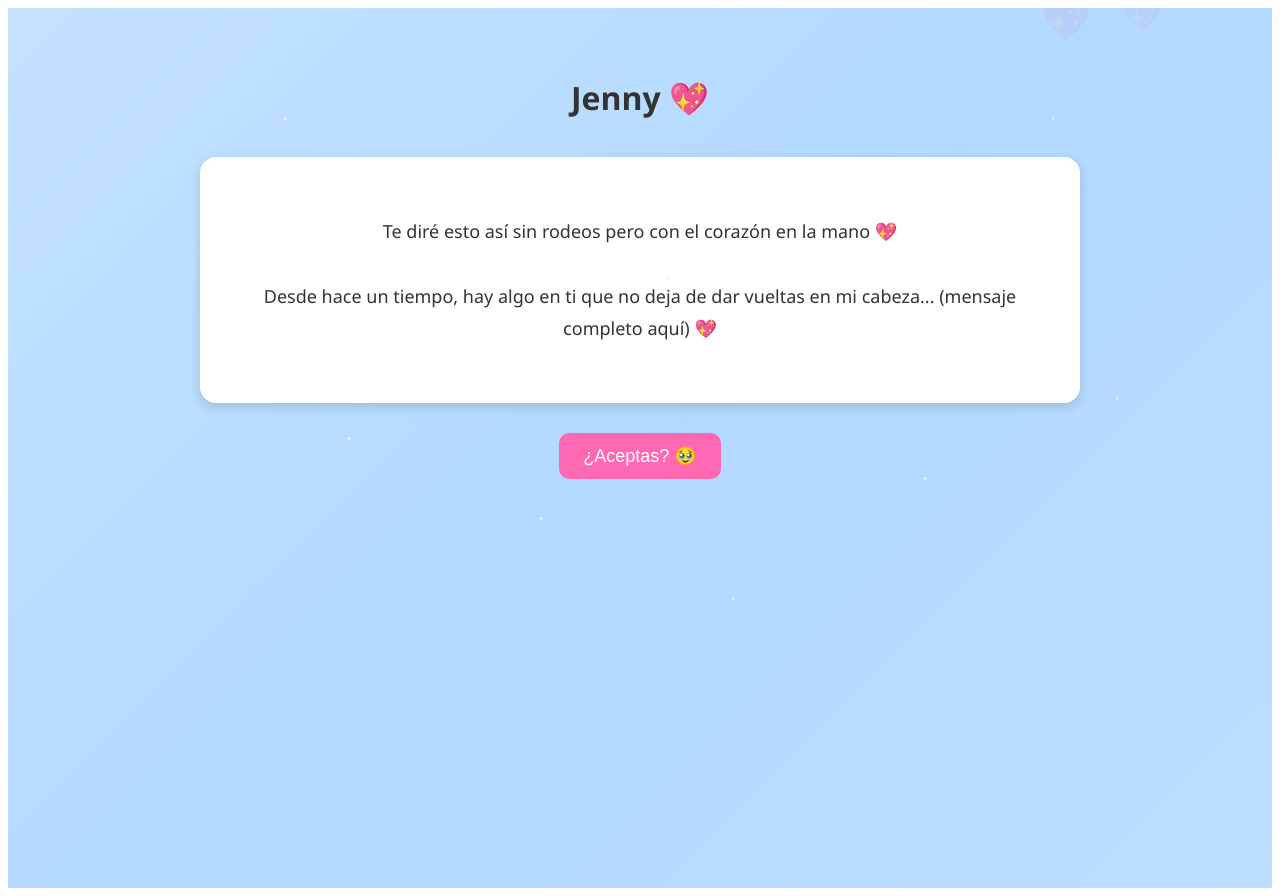
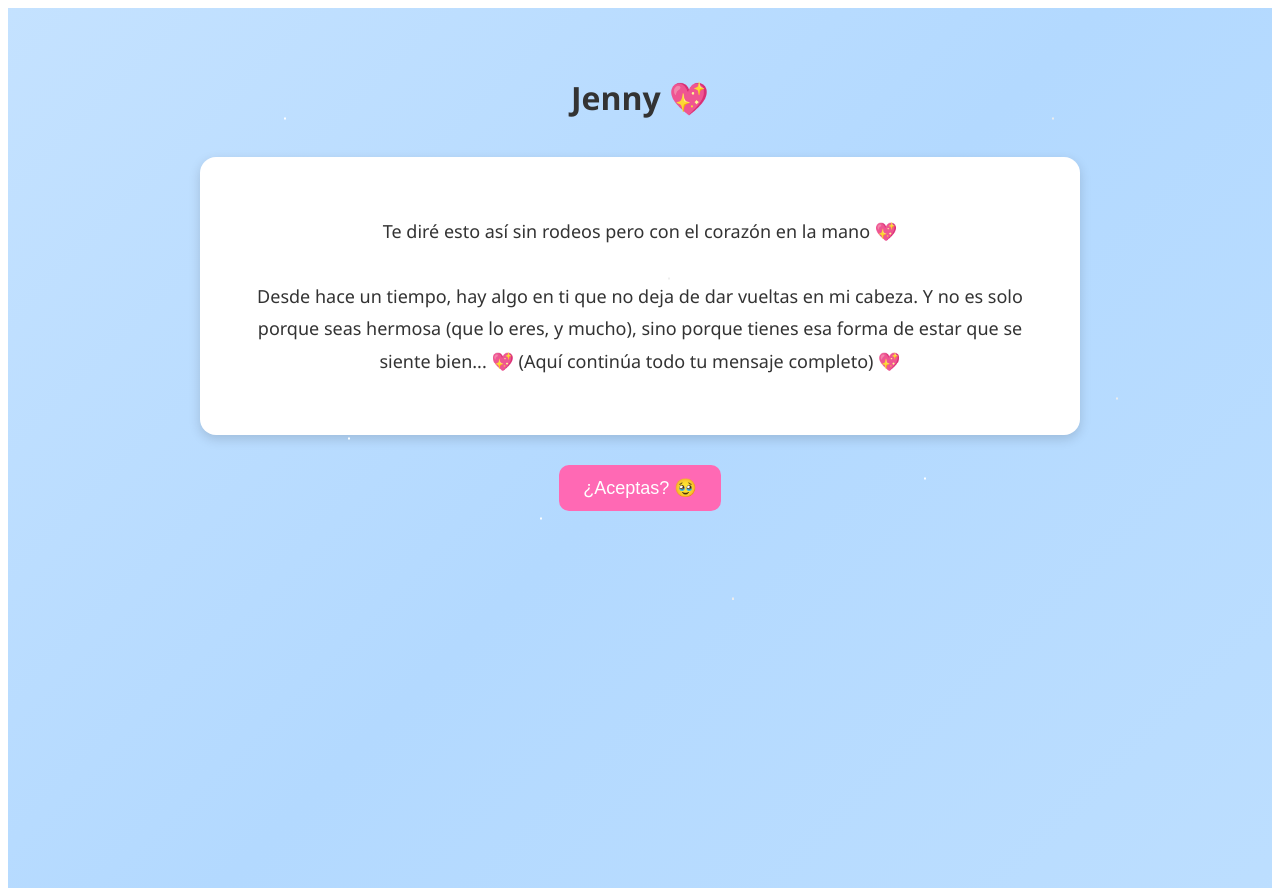
Before and after one commit to alexgrt1/page-love, a React (Vite) app in the folder frontend/: page /sorpresa in a window 1280 px wide. Both pictures are taken after a click on the button "Abrir". Built offline with nearby package versions, Linux system fonts and the light colour scheme.

Commit message:
animacion 3

```diff
--- a/frontend/src/Sorpresa.tsx
+++ b/frontend/src/Sorpresa.tsx
@@ -5,6 +5,7 @@ function Sorpresa() {
   const [respuesta, setRespuesta] = useState<null | 'si' | 'no'>(null);
   const [mostrarCarta, setMostrarCarta] = useState(false);
   const [animandoCarta, setAnimandoCarta] = useState(false);
+  const [mostrarBrillos, setMostrarBrillos] = useState(false);
 
   useEffect(() => {
     const audio = new Audio('/musica.mp3');
@@ -44,6 +45,24 @@ function Sorpresa() {
 
       <div className="estrellas"></div>
 
+      {mostrarBrillos && (
+        <div className="brillos">
+          {Array.from({ length: 25 }).map((_, i) => (
+            <span
+              key={i}
+              className="destello"
+              style={{
+                top: `${50 + Math.random() * 30 - 15}%`,
+                left: `${50 + Math.random() * 30 - 15}%`,
+                color: ['#fff', '#ffc0cb', '#ffcc70'][i % 3],
+              }}
+            >
+              ✨
+            </span>
+          ))}
+        </div>
+      )}
+
       {!mostrarCarta ? (
         <div style={styles.cartaCerrada} className={animandoCarta ? 'carta-abriendo' : ''}>
           <div className="icono-carta">✉️</div>
@@ -52,9 +71,11 @@ function Sorpresa() {
           <button
             onClick={() => {
               setAnimandoCarta(true);
+              setMostrarBrillos(true);
               setTimeout(() => {
                 setMostrarCarta(true);
                 setAnimandoCarta(false);
+                setTimeout(() => setMostrarBrillos(false), 2000);
               }, 1000);
             }}
             style={styles.mainButton}
@@ -69,7 +90,9 @@ function Sorpresa() {
           <div style={styles.paper}>
             <p style={styles.text}>
               Te diré esto así sin rodeos pero con el corazón en la mano 💖{'\n\n'}
-              Desde hace un tiempo, hay algo en ti que no deja de dar vueltas en mi cabeza... (mensaje completo aquí) 💖
+              Desde hace un tiempo, hay algo en ti que no deja de dar vueltas en mi cabeza. Y no es solo porque
+              seas hermosa (que lo eres, y mucho), sino porque tienes esa forma de estar que se siente bien... 💖
+              (Aquí continúa todo tu mensaje completo) 💖
             </p>
           </div>
 
@@ -109,20 +132,6 @@ function Sorpresa() {
                     No 😢
                   </button>
                 </div>
-                <button
-                  onClick={() => setMostrarModal(false)}
-                  style={{
-                    marginTop: '20px',
-                    backgroundColor: 'transparent',
-                    border: 'none',
-                    color: '#999',
-                    fontSize: '14px',
-                    cursor: 'pointer',
-                    textDecoration: 'underline',
-                  }}
-                >
-                  Pensarlo un poquito más...
-                </button>
               </div>
             </div>
           )}
@@ -315,6 +324,29 @@ const estilosAnimaciones = `
     50% { transform: scale(1.1); opacity: 0.8; }
   }
 
+  .brillos {
+    position: fixed;
+    top: 0;
+    left: 0;
+    width: 100%;
+    height: 100%;
+    pointer-events: none;
+    z-index: 5;
+  }
+
+  .destello {
+    position: absolute;
+    font-size: 20px;
+    animation: destelloFlotante 1.5s ease-in-out forwards;
+    opacity: 0;
+  }
+
+  @keyframes destelloFlotante {
+    0%   { transform: translateY(0) scale(0.5); opacity: 0; }
+    50%  { opacity: 1; }
+    100% { transform: translateY(-80px) scale(1.2); opacity: 0; }
+  }
+
   .explosion-container {
     position: fixed;
     top: 0; left: 0;
```
